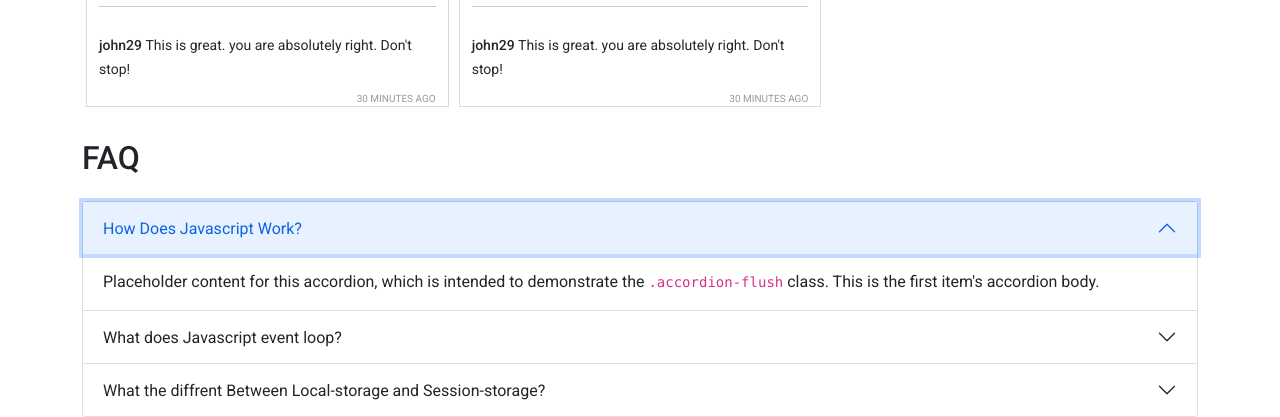
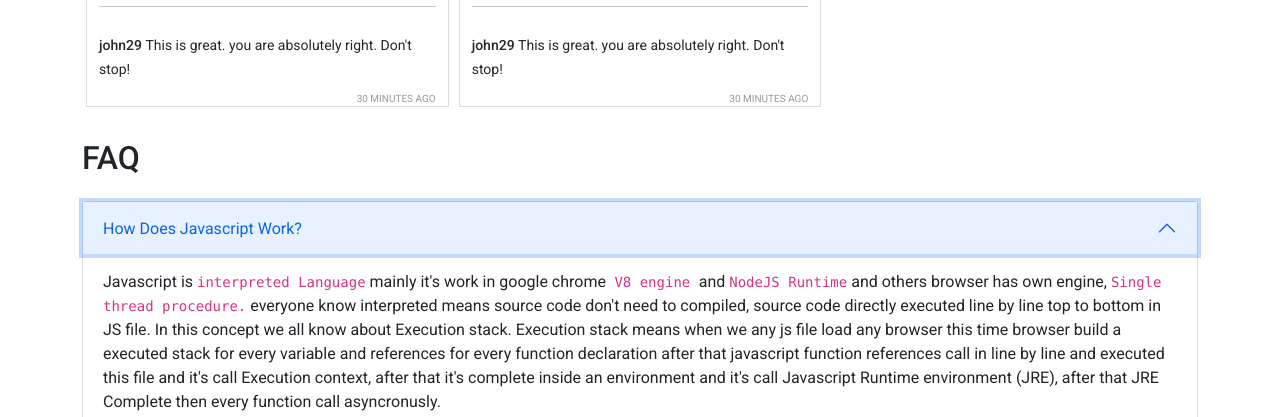
Before and after one commit to NMRayhan/Debuggin, a plain HTML site: page index.html in a window 1280 px wide. Both pictures are taken after a click on the button "How Does Javascript Work?". Shown: the part 1425-1842 px from the top of the page. Drawn offline with nearby package versions, Linux system fonts and the light colour scheme.

Commit message:
FAQ-1 ans complete

```diff
--- a/index.html
+++ b/index.html
@@ -91,27 +91,29 @@
                         </button>
                       </h2>
                       <div id="flush-collapseOne" class="accordion-collapse collapse" aria-labelledby="flush-headingOne" data-bs-parent="#accordionFlushExample">
-                        <div class="accordion-body">Placeholder content for this accordion, which is intended to demonstrate the <code>.accordion-flush</code> class. This is the first item's accordion body.</div>
+                        <div class="accordion-body">Javascript is <code>interpreted Language</code> mainly it's work in google chrome<code> V8 engine </code> and <code> NodeJS Runtime</code> and others browser has own engine, <code>Single thread procedure.</code> everyone know interpreted means source code don't need to compiled, source code directly executed line by line top to bottom in JS file. In this concept we all know about Execution stack. Execution stack means when we any js file load any browser this time browser build a executed stack for every variable and references for every function declaration after that javascript function references call in line by line and executed this file and it's call Execution context, after that it's complete inside an environment and it's call Javascript Runtime environment (JRE), after that JRE Complete then every function call asyncronusly. <br>
+                        asyncronus means allow multiple works in a same time
+                        </div>
                       </div>
                     </div>
                     <div class="accordion-item">
                       <h2 class="accordion-header" id="flush-headingTwo">
                         <button class="accordion-button collapsed" type="button" data-bs-toggle="collapse" data-bs-target="#flush-collapseTwo" aria-expanded="false" aria-controls="flush-collapseTwo">
-                            What does Javascript event loop?
+                            What the diffrent Between Local-storage and Session-storage?
                         </button>
                       </h2>
                       <div id="flush-collapseTwo" class="accordion-collapse collapse" aria-labelledby="flush-headingTwo" data-bs-parent="#accordionFlushExample">
-                        <div class="accordion-body">Placeholder content for this accordion, which is intended to demonstrate the <code>.accordion-flush</code> class. This is the second item's accordion body. Let's imagine this being filled with some actual content.</div>
+                        <div class="accordion-body"></div>
                       </div>
                     </div>
                     <div class="accordion-item">
                       <h2 class="accordion-header" id="flush-headingThree">
                         <button class="accordion-button collapsed" type="button" data-bs-toggle="collapse" data-bs-target="#flush-collapseThree" aria-expanded="false" aria-controls="flush-collapseThree">
-                            What the diffrent Between Local-storage and Session-storage?
+                            What does Javascript event loop?
                         </button>
                       </h2>
                       <div id="flush-collapseThree" class="accordion-collapse collapse" aria-labelledby="flush-headingThree" data-bs-parent="#accordionFlushExample">
-                        <div class="accordion-body">Placeholder content for this accordion, which is intended to demonstrate the <code>.accordion-flush</code> class. This is the third item's accordion body. Nothing more exciting happening here in terms of content, but just filling up the space to make it look, at least at first glance, a bit more representative of how this would look in a real-world application.</div>
+                        <div class="accordion-body"></div>
                       </div>
                     </div>
                   </div>
```
